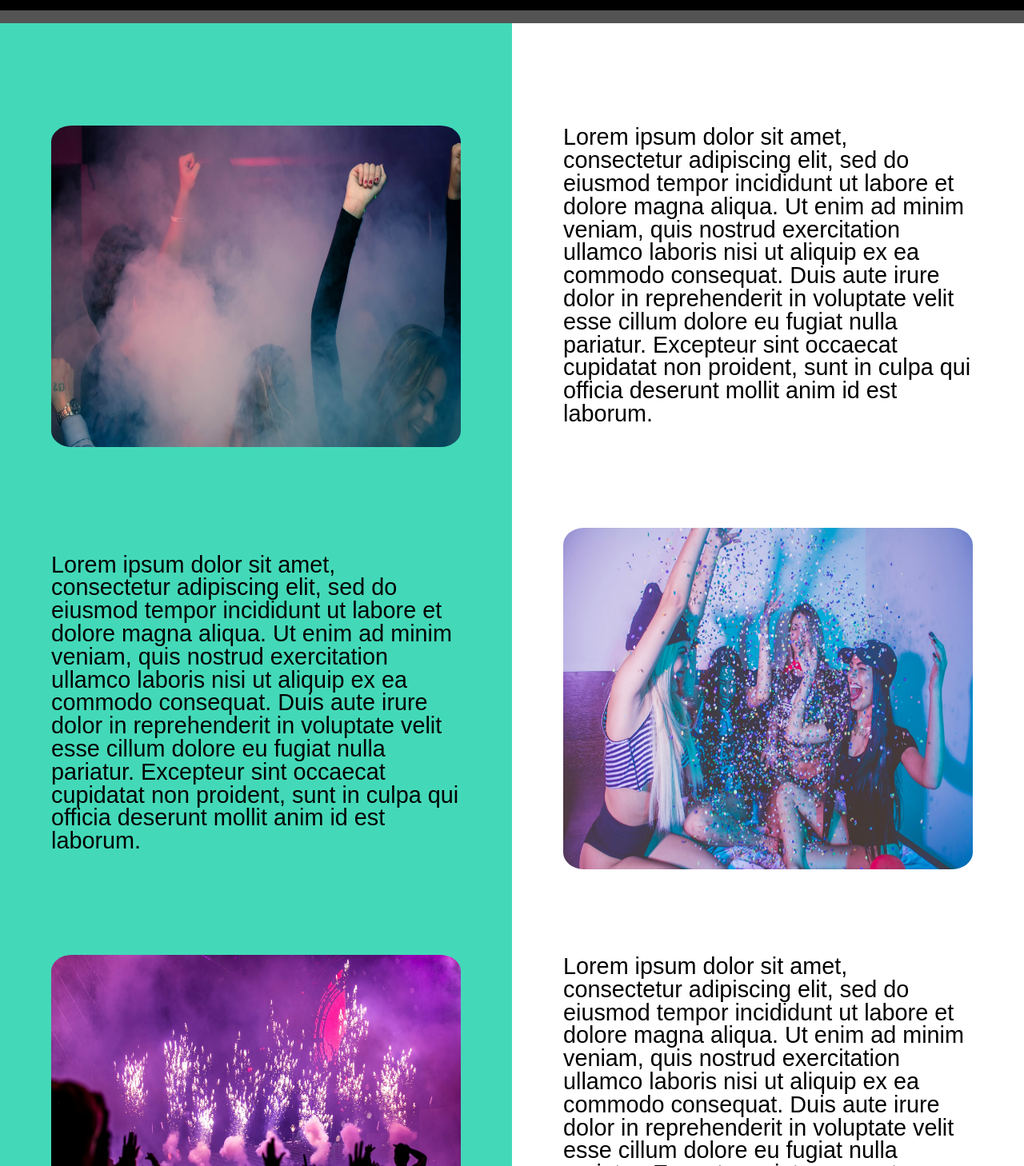
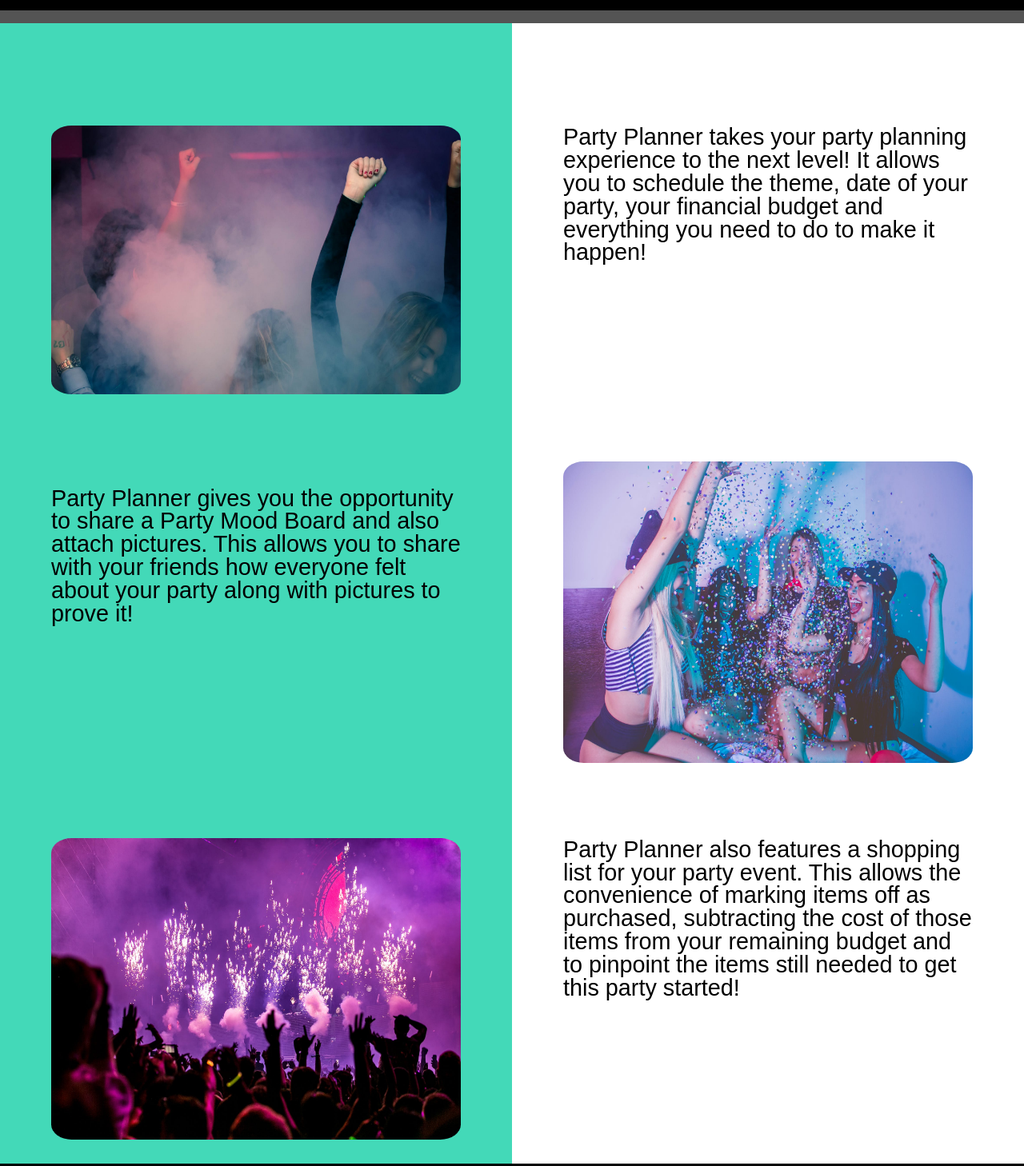
Before and after one commit to buildpartyplanner/userinterface2, a plain HTML site: page index.html in a window 1280 px wide. Shown: the part 540-1998 px from the top of the page at 80% size. Drawn offline with Linux system fonts and the light colour scheme; a web font is replaced by a local one.

Commit message:
Updated lorem-ipsum to real copy.

```diff
--- a/index.html
+++ b/index.html
@@ -16,7 +16,6 @@
 
         <nav class="navBar">
             <a href="#" class="links">Home</a>
-            <a href="#" class="links">About Us</a>
             <a href="#" class="links">Team</a>
             <a href="#" class="links login">Login</a>
             <a href="#" class="links gallery">Gallery</a>
@@ -48,25 +47,17 @@
             </div>
 
             <div class="mainRight">
-                <p>Lorem ipsum dolor sit amet, consectetur adipiscing elit,
-                sed do eiusmod tempor incididunt ut labore et dolore magna
-                aliqua. Ut enim ad minim veniam, quis nostrud exercitation
-                ullamco laboris nisi ut aliquip ex ea commodo consequat.
-                Duis aute irure dolor in reprehenderit in voluptate velit
-                esse cillum dolore eu fugiat nulla pariatur. Excepteur sint
-                occaecat cupidatat non proident, sunt in culpa qui officia
-                deserunt mollit anim id est laborum.</p>
+                <p>Party Planner takes your party planning experience to the next level!
+                It allows you to schedule the theme, date of your party, your financial
+                budget and everything you need to do to make it happen!
+                </p>
             </div>
 
             <div class="lowerLeft">
-                <p>Lorem ipsum dolor sit amet, consectetur adipiscing elit,
-                sed do eiusmod tempor incididunt ut labore et dolore magna
-                aliqua. Ut enim ad minim veniam, quis nostrud exercitation
-                ullamco laboris nisi ut aliquip ex ea commodo consequat.
-                Duis aute irure dolor in reprehenderit in voluptate velit
-                esse cillum dolore eu fugiat nulla pariatur. Excepteur sint
-                occaecat cupidatat non proident, sunt in culpa qui officia
-                deserunt mollit anim id est laborum.</p>
+                <p>Party Planner gives you the opportunity to share a Party Mood Board
+                and also attach pictures.  This allows you to share with your friends
+                how everyone felt about your party along with pictures to prove it!
+                </p>
             </div>
 
             <div class="lowerRight">
@@ -81,14 +72,11 @@
             </div>
 
             <div class="bottomRight">
-                <p>Lorem ipsum dolor sit amet, consectetur adipiscing elit,
-                sed do eiusmod tempor incididunt ut labore et dolore magna
-                aliqua. Ut enim ad minim veniam, quis nostrud exercitation
-                ullamco laboris nisi ut aliquip ex ea commodo consequat.
-                Duis aute irure dolor in reprehenderit in voluptate velit
-                esse cillum dolore eu fugiat nulla pariatur. Excepteur sint
-                occaecat cupidatat non proident, sunt in culpa qui officia
-                deserunt mollit anim id est laborum.</p>
+                <p>Party Planner also features a shopping list for your party event.
+                This allows the convenience of marking items off as purchased, subtracting
+                the cost of those items from your remaining budget and to pinpoint the items
+                still needed to get this party started!
+                </p>
             </div>
 
         </section>
--- a/js/index.js
+++ b/js/index.js
@@ -8,14 +8,29 @@ gallery.classList.add('galleryDiv');
 //gallery left button:
 const galleryLeft = document.createElement('button');
 galleryLeft.classList.add('galleryButtons');
+galleryLeft.classList.add('left-button');
 galleryLeft.textContent = '<';
 gallery.appendChild(galleryLeft);
 
 //gallery right button:
 const galleryRight = document.createElement('button');
 galleryRight.classList.add('galleryButtons');
+galleryRight.classList.add('right-button');
 galleryRight.textContent = '>';
 gallery.appendChild(galleryRight);
+
+//gallery images:
+const image1 = document.createElement('img');
+image1.classList.add('images');
+image1.src = 'https://images.unsplash.com/photo-1485872299829-c673f5194813?ixlib=rb-1.2.1&ixid=eyJhcHBfaWQiOjEyMDd9&auto=format&fit=crop&w=1382&q=80';
+const image2 = document.createElement('img');
+image2.classList.add('images');
+image2.src = "https://images.unsplash.com/photo-1533174072545-7a4b6ad7a6c3?ixlib=rb-1.2.1&ixid=eyJhcHBfaWQiOjMwNjY3fQ&auto=format&fit=crop&w=1500&q=80";
+const image3 = document.createElement('img');
+image3.classList.add('images');
+image3.src = 'https://images.unsplash.com/photo-1470225620780-dba8ba36b745?ixlib=rb-1.2.1&ixid=eyJhcHBfaWQiOjEyMDd9&auto=format&fit=crop&w=1500&q=80';
+
+
 
 //container selection:
 const containerDiv = document.querySelector('.container');
@@ -30,7 +45,14 @@ galleryLink.addEventListener('click', (event) => {
     bodyDiv.prepend(gallery);
 });
 
+
+
+
+
 //general click to the body, removes pop-up gallery div:
 containerDiv.addEventListener('click', () => {
+    if (bodyDiv.contains(gallery) === false) {
+        return;
+    }
     bodyDiv.removeChild(gallery);
 });
--- a/less/mainContent.less
+++ b/less/mainContent.less
@@ -1,12 +1,11 @@
 .galleryDiv {
-    width: 70%;
+    width: 90%;
     height: 31rem;
     opacity: 0.8;
     background: black;
     .rounded-borders;
     position: fixed;
-    margin: 6% auto 5% 15%;
-    display: flex;
+    margin: 7% auto 5% 5%;    display: flex;
     justify-content: space-between;
     align-items: center;
     @media @tablet {
@@ -45,6 +44,10 @@
 
 .container {
     display: block;
+
+    .carousel {
+        display: none;
+    }
 
     .main {
         display: flex;
```
Also changed, not shown: css/index.css.
